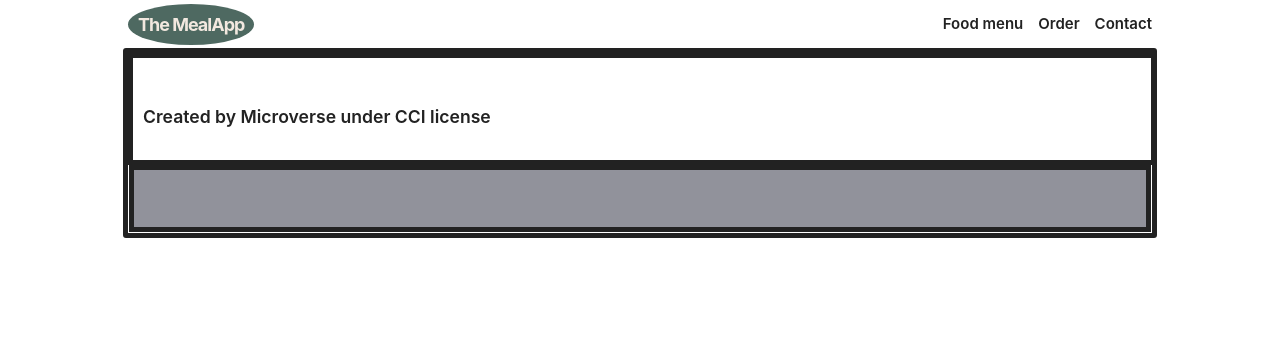
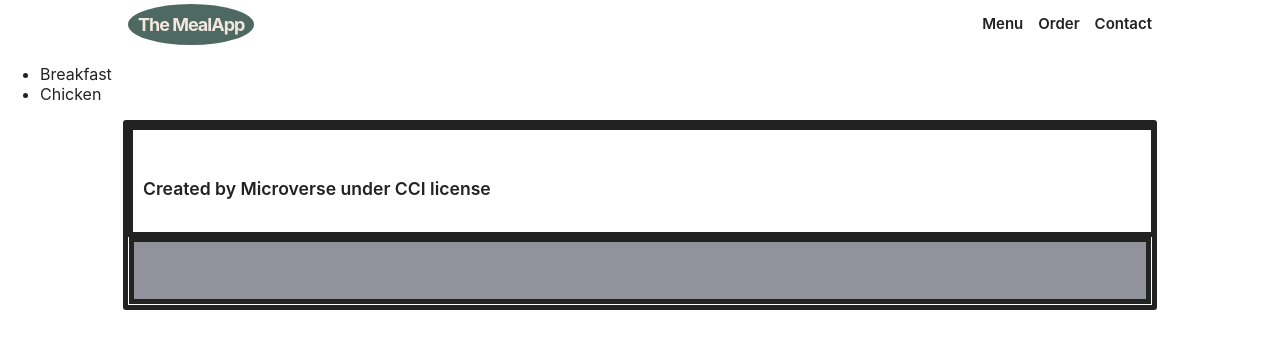
Before and after one commit to jeanbuhendwa/Meal-app, a website built with webpack: page src/index.html in a window 1280 px wide. Built offline with nearby package versions, Linux system fonts and the light colour scheme.

Commit message:
Update index.html

```diff
--- a/src/index.html
+++ b/src/index.html
@@ -10,11 +10,25 @@
     <nav class="nav-menu">
       <a href="#" id="logo-nav">The MealApp</a>
       <ul class="list-menu">
-        <li class="list-item"><a href="#">Food menu</a></li>
-        <li class="list-item"><a href="#">Order</a></li>
-        <li class="list-item"><a href="#">Contact</a></li>
+        <li class=" list-item"><a href="#breakfast">Menu</a></li>
+        <li class=" list-item"><a href="#">Order</a></li>
+        <li class=" list-item"><a href="#">Contact</a></li>
       </ul>
     </nav>
+    <div class="container">
+        <div class="list-food">
+            <nav class="nav-bar">
+                <ul class="nav-item">
+                    <li class="link-breakfast" id="breakfast">Breakfast</li>
+                    <li class="link-chicken">Chicken</li>
+                </ul>
+            </nav>
+        </div>
+        <main class="food-container">
+
+
+        </main>
+        </div>
     <footer>
       <div class="footer-content">
         <p>Created by Microverse under CCI license</p>
```
